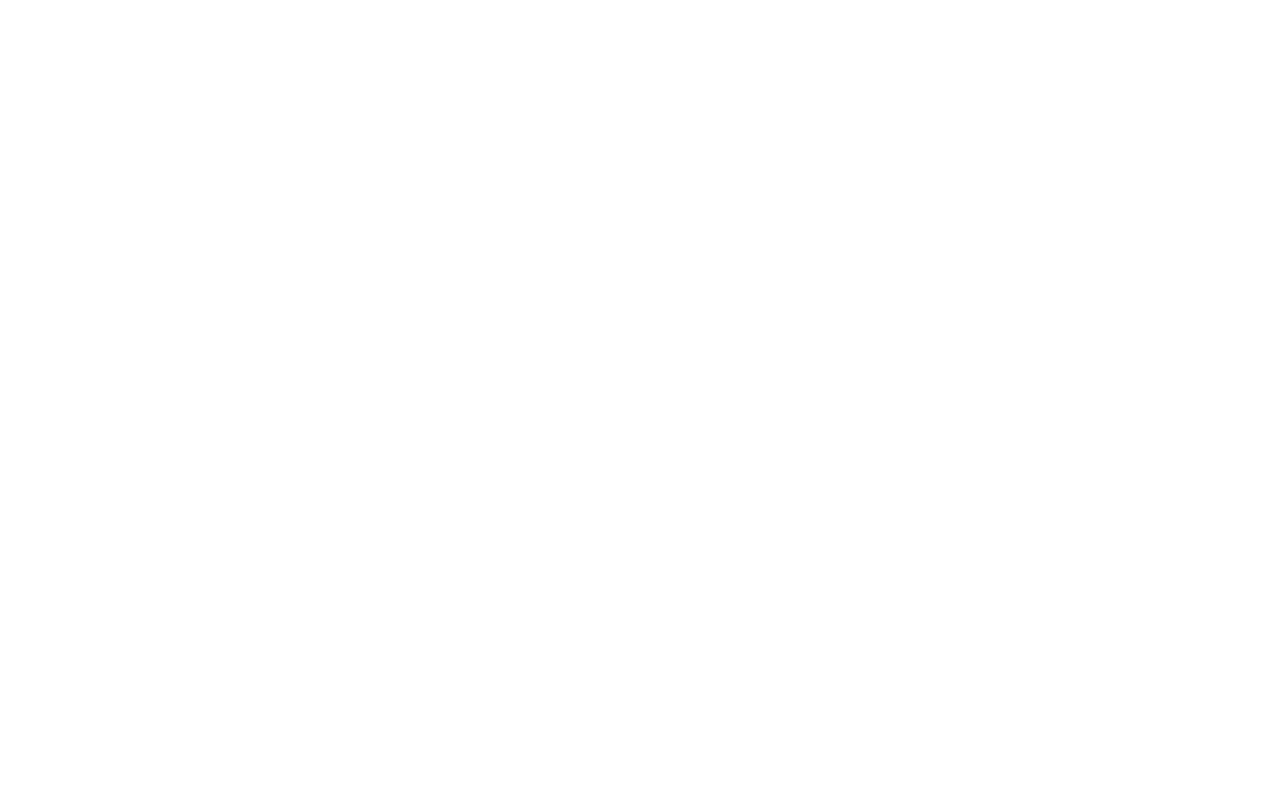
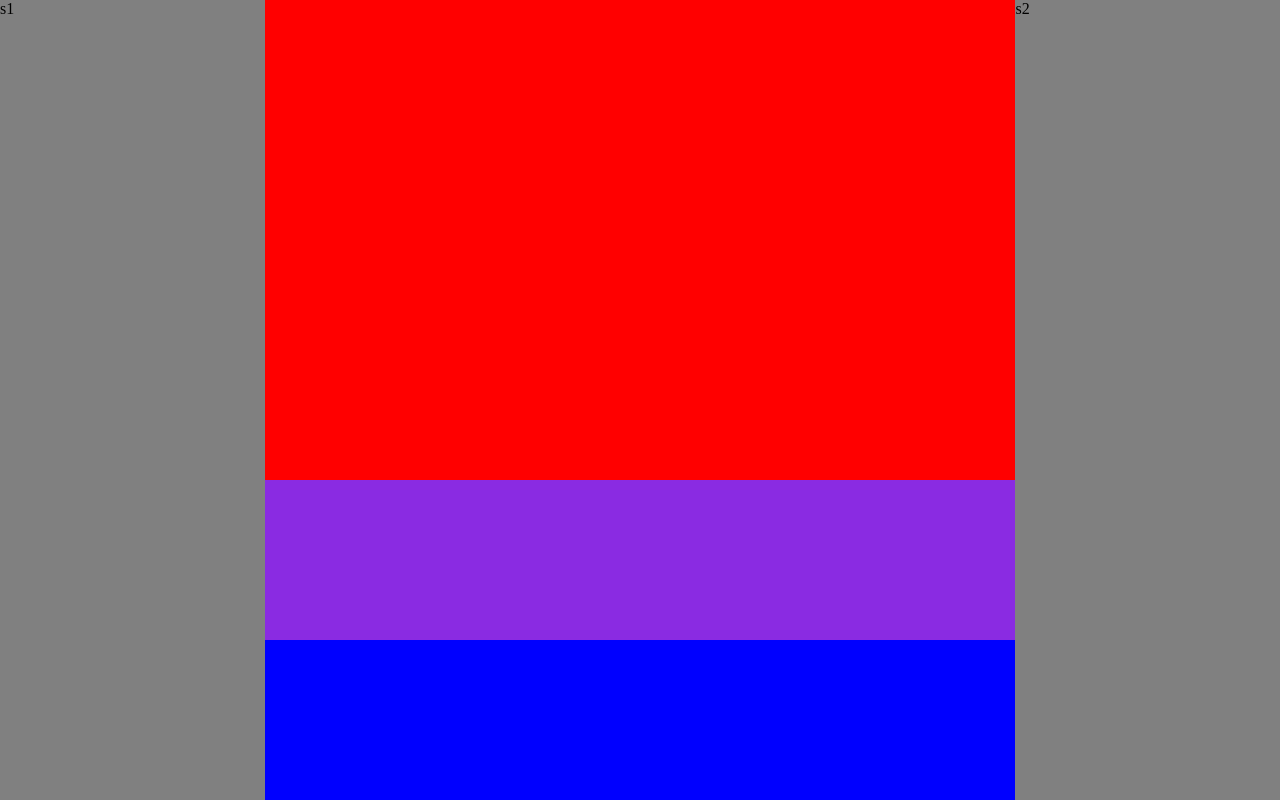
Before and after one commit to R-V-F/processo-seletivo-shx, an Angular app: page / in a window 1280 px wide. Built offline with nearby package versions, Linux system fonts and the light colour scheme.

Commit message:
basic html css structure

```diff
--- a/src/app/app.component.css
+++ b/src/app/app.component.css
@@ -0,0 +1,49 @@
+/* Page Grid */
+.grid-container {
+    display: grid;
+    width: auto;
+    height: 100vh;
+    grid-template-areas:
+            "side1 main main main side2"
+}
+
+.side1 {
+    grid-area: side1;
+
+    background-color: grey;
+}
+.side2 {
+    grid-area: side2;
+
+    background-color: grey;
+}
+.main {
+    grid-area: main;
+
+}
+
+/* Main Content Grid */
+.main-grid {
+    display: grid;
+    width: auto;
+    height: 100vh;
+    grid-template-areas:
+            "display"
+            "display"
+            "display"
+            "form"
+            "table";
+
+}
+.display {
+    grid-area: display;
+    background-color: red;
+}
+.form {
+    grid-area: form;
+    background-color: blueviolet;
+}
+.table {
+    grid-area: table;
+    background-color: blue;
+}
--- a/src/app/app.component.html
+++ b/src/app/app.component.html
@@ -1,2 +1,15 @@
+<div class="grid-container">
+  <div class="side1">s1</div>
+  <div class="main">
+    <div class="main-grid">
+      <div class="display"></div>
+      <div class="form"></div>
+      <div class="table"></div>
+    </div>
+  </div>
+  <div class="side2">s2</div>
+
+</div>
+
 
 <router-outlet></router-outlet>
--- a/src/styles.css
+++ b/src/styles.css
@@ -1 +1,5 @@
 /* You can add global styles to this file, and also import other style files */
+body {
+    margin: 0;
+    padding: 0;
+}
```
